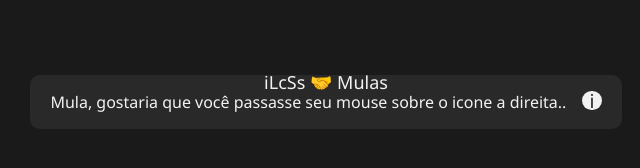
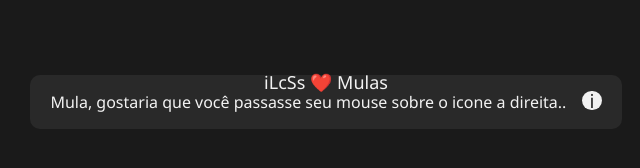
Before and after one commit to iLcSs1/AjudaMulas, a plain HTML site: page index.html in a window 1280 px wide. Shown: the part 306-474 px from the top of the page, 314-954 px from the left. Drawn offline with Linux system fonts and the light colour scheme.

Commit message:
Update index.html

```diff
--- a/index.html
+++ b/index.html
@@ -17,7 +17,7 @@
     </div>
   </div>
   <div class="signature">
-    <p>iLcSs 🤝 Mulas</p>
+    <p>iLcSs ❤️️ Mulas</p>
   </div>
 </body>
 </html>
```
